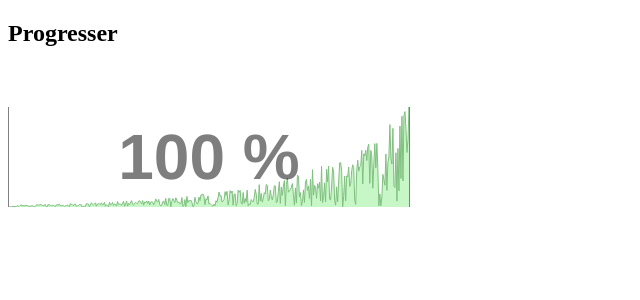
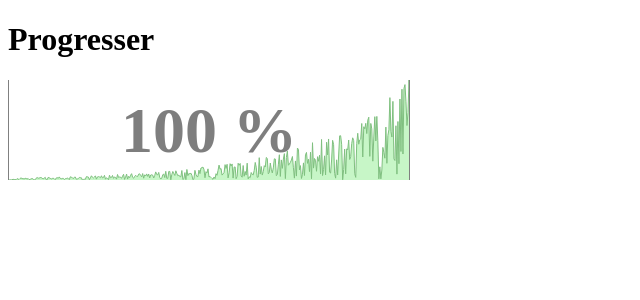
Before and after one commit to GerasimGerasimov/loadprogresser, a Vue app: page / in a window 1280 px wide. Shown: the top 300 px of the page, without its empty margins (0-640 px from the left). Built offline with nearby package versions, Linux system fonts and the light colour scheme.

Commit message:
причёсывание

```diff
--- a/src/App.vue
+++ b/src/App.vue
@@ -1,7 +1,7 @@
 //Если требуется реагировать на каждую передачу в props то надо передавать объект
 <template>
   <div>
-    <h2>Progresser</h2>
+    <h1>Progresser</h1>
     <progresser
       class="progresser"
       :maxSamples = "SamplesInProgresser"
@@ -31,7 +31,7 @@ export default {
         this.index++;
         this.Point = {value:(this.TimeM*Math.random() | 0)}
         this.TimeM *= 1.01
-        setTimeout(this.updateStar, 1)
+        setTimeout(this.updateStar, 0)
       }
     }
   },
--- a/src/components/Progresser.vue
+++ b/src/components/Progresser.vue
@@ -6,7 +6,7 @@
 //и теперь в файле стилей могу через #sample воздействовать на него
 //например #sapmle rect {} воздействует на svg->rect
 <template>
-  <div id="app" class="wrapper" ref="loadprogresser">
+  <div class="wrapper" ref="loadprogresser">
     <svg class="wrapper__content" version="1.1" xmlns="http://www.w3.org/2000/svg"
           width="100%" height="100%">
         <g :transform="transform">
```
Also changed, not shown: 1 other file (tests, documents, lock files or other folders).
